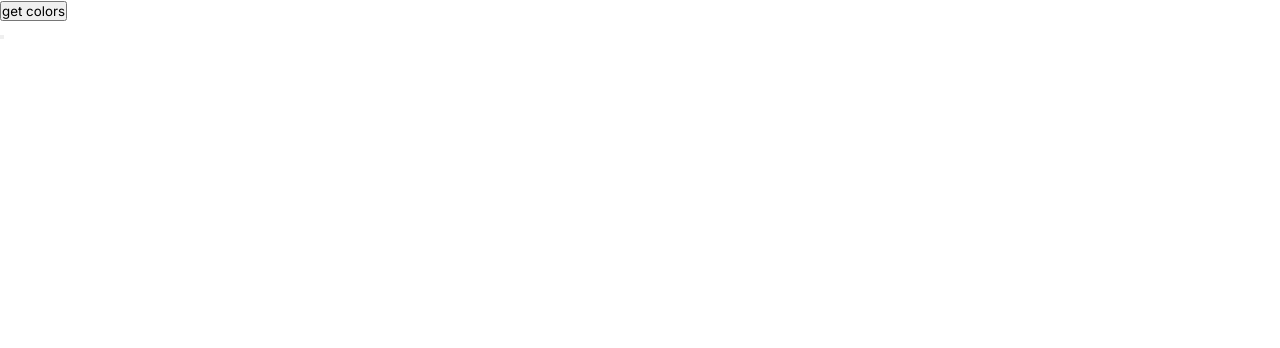
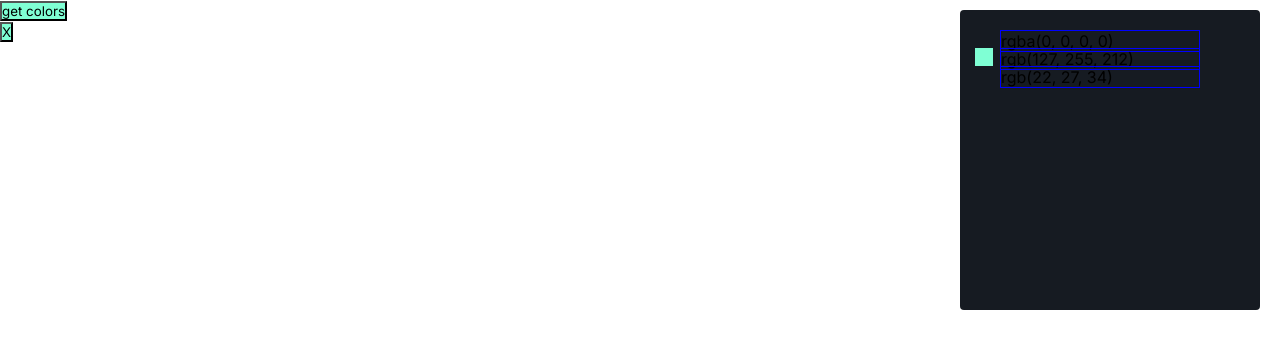
Before and after one commit to kaf-lamed-beyt/color-picker, a browser extension: page index.html in a window 1280 px wide. Drawn offline with Linux system fonts and the light colour scheme.

Commit message:
feat: initial UI

```diff
--- a/index.html
+++ b/index.html
@@ -6,11 +6,12 @@
     <meta http-equiv="X-UA-Compatible" content="IE=edge" />
     <meta name="viewport" content="width=device-width, initial-scale=1.0" />
     <link rel="stylesheet" href="./style/app.css" />
+    <link rel="manifest" href="./manifest.json" />
   </head>
   <body>
     <button id="get-colors">get colors</button>
     <div id="results"></div>
-    <button id="close"></button>
+    <button id="close">X</button>
     <!-- script -->
     <script src="./index.js"></script>
   </body>
--- a/index.js
+++ b/index.js
@@ -5,85 +5,81 @@ function createColorModal() {
   container.style = `
       position: fixed;
       z-index: 20;
-    top: 0;
-    right: 0;
+      top: 10px;
+      right: 20px;
       width: 300px;
-    height: 100%;
-    background: var(--white);
+      height: 300px;
+      border-radius: 4px;
+      background: #161b22;
       boxShadow: 0 0 10px rgba(0, 0, 0, 0.5);
-    overflowY: 'scroll',
+      overflow-y: hidden;
+      padding: 20px 0px;
     `;
 
   document.body.appendChild(container);
 }
 
 function getColors() {
-  const elements = document.querySelectorAll("*");
+  const elements = document.getElementsByTagName("*");
+  const colorArray = [];
 
-  // instead of an array, I'm using a Set here.
-  // best practices for DSA of some sort
-  const colorSet = new Set();
-
-  for (let i = 0; i >= elements.length; i++) {
+  for (let i = 0; i < elements.length; i++) {
     const element = elements[i];
 
-    const color = window.getComputedStyle(element).getPropertyValue("color");
-    if (colorSet.has(color)) continue;
-    colorSet.add(color);
+    const color =
+      window.getComputedStyle(element).getPropertyValue("color") &&
+      window.getComputedStyle(element).getPropertyValue("background") &&
+      window.getComputedStyle(element).getPropertyValue("background-color");
+    if (colorArray.includes(color)) continue;
+    colorArray.push(color);
+  }
 
-    const colorTokenContainer = document.createElement("div");
-    colorTokenContainer.id = "token-container";
-    colorTokenContainer.style = `
-        display: 'flex',
-      `;
-
-    document.querySelector("#color-modal").appendChild(colorTokenContainer);
-
-    const colorToken = document.createElement("span");
-    // colorToken.id = "color-token";
-
-    colorToken.style = `
-        height: 20px;
-        width: 20px;
-        background: ${color};
-        margin: 0 10px 0 0;
-      `;
-
-    const colorHex = document.createElement("p");
-    colorHex.textContent = color;
-
-    colorHex.style = `
-        width: 100%;
-        border: 1px solid red;
-      `;
-
-    document.querySelector("token-container").appendChild(colorToken);
-    document.querySelector("token-container").appendChild(colorHex);
-  }
+  return colorArray;
 }
 
 createColorModal();
+const colors = getColors();
 
-document.addEventListener("DOMContentLoaded", function () {
-  var button = document.querySelector("#get-colors");
-  var modal = document.querySelector("#result");
-  var closeButton = document.querySelector("#close");
+colors.map((item, index) => {
+  const colorElement = document.createElement("div");
+  colorElement.id = "color-element";
+  colorElement.style = `
+      display: flex;
+    `;
+
+  const colorCode = document.createElement("p");
+  colorCode.id = "color-code";
+  colorCode.textContent = item;
+
+  colorCode.style = `
+    width: 200px;
+    margin-left: 25px;
+    border: 1px solid blue;
+  `;
+
+  const colorToken = document.createElement("span");
+  colorToken.style = `
+      height: 18px;
+      width: 18px;
+      margin: 0 0 0 15px;
+      background: ${item};
+    `;
+
+  return document
+    .querySelector("#color-modal")
+    .appendChild(colorElement)
+    .appendChild(colorToken)
+    .appendChild(colorCode);
+});
+
+var button = document.getElementById("get-colors");
+var modal = document.getElementById("color-modal");
+var closeButton = document.getElementById("close");
 
 button.addEventListener("click", function () {
-    chrome.tabs.query({ active: true, currentWindow: true }, function (tabs) {
-      chrome.tabs.sendMessage(tabs[0].id, { action: "getColors" });
-    });
   modal.style.display = "block";
 });
 
 closeButton.addEventListener("click", function () {
   modal.style.display = "none";
 });
-});
-
-// access chrome's
-chrome.runtime.onMessage.addListener(function (request, sender, sendResponse) {
-  if (request.action === "getColors") {
-    getColors();
-  }
-});
--- a/style/app.css
+++ b/style/app.css
@@ -11,3 +11,7 @@
   box-sizing: border-box;
   font-family: var(--inter);
 }
+
+button {
+  background: aquamarine;
+}
```
Also changed, not shown: manifest.json. Lines whose indentation alone changed are shown as unchanged.
